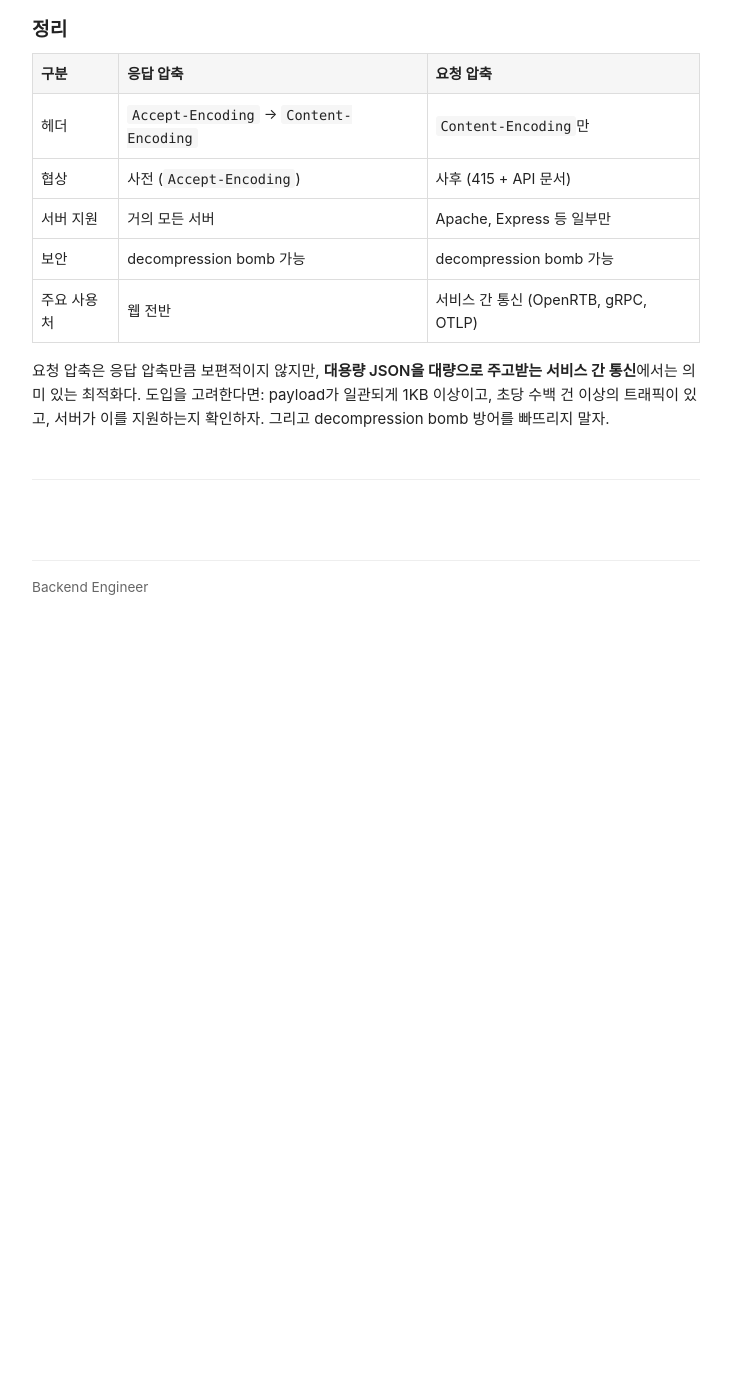
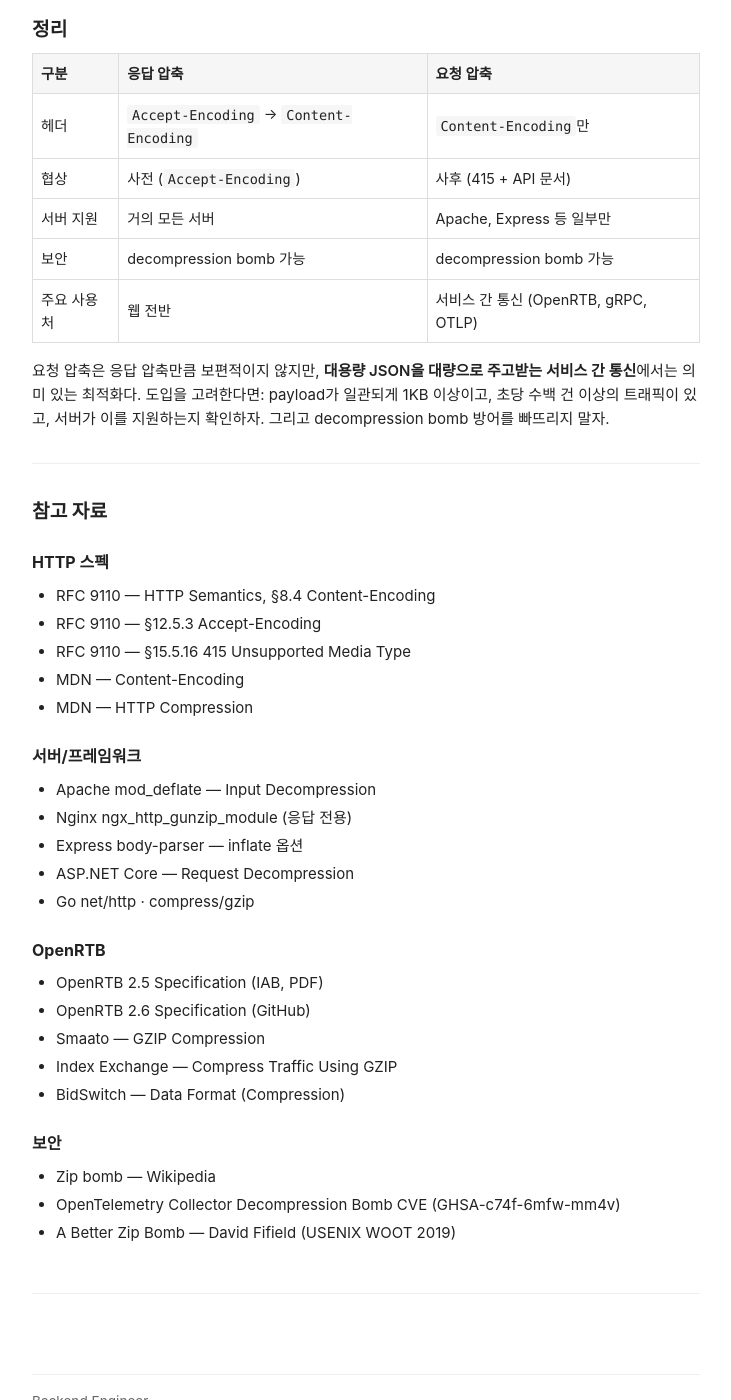
Before and after one commit to junghwan16/junghwan16.github.io, a Jekyll site: the page built from _posts/2026-03-08-http-request-body-compression.md, in a window 1280 px wide and 1400 px high, scrolled down 4421 px. Shown: the whole window, without its empty margins (274-1005 px from the left). Built offline with Jekyll 4.4.1, drawn with Linux system fonts in a browser that asks for light colours; comment, search, counter and statistics services are not loaded; before the commit the page ends 5051 px from its top, so only the background shows below that.

Commit message:
docs: 참고 자료 섹션 추가 — RFC, 서버 문서, OpenRTB 스펙, 보안 레퍼런스
Co-Authored-By: Claude Opus 4.6 <noreply@anthropic.com>

```diff
--- a/_posts/2026-03-08-http-request-body-compression.md
+++ b/_posts/2026-03-08-http-request-body-compression.md
@@ -186,3 +186,37 @@ curl -X POST http://localhost:8080/bid \
 | 주요 사용처 | 웹 전반 | 서비스 간 통신 (OpenRTB, gRPC, OTLP) |
 
 요청 압축은 응답 압축만큼 보편적이지 않지만, **대용량 JSON을 대량으로 주고받는 서비스 간 통신**에서는 의미 있는 최적화다. 도입을 고려한다면: payload가 일관되게 1KB 이상이고, 초당 수백 건 이상의 트래픽이 있고, 서버가 이를 지원하는지 확인하자. 그리고 decompression bomb 방어를 빠뜨리지 말자.
+
+---
+
+## 참고 자료
+
+### HTTP 스펙
+
+- [RFC 9110 — HTTP Semantics, §8.4 Content-Encoding](https://www.rfc-editor.org/rfc/rfc9110#section-8.4)
+- [RFC 9110 — §12.5.3 Accept-Encoding](https://www.rfc-editor.org/rfc/rfc9110#section-12.5.3)
+- [RFC 9110 — §15.5.16 415 Unsupported Media Type](https://www.rfc-editor.org/rfc/rfc9110#section-15.5.16)
+- [MDN — Content-Encoding](https://developer.mozilla.org/en-US/docs/Web/HTTP/Reference/Headers/Content-Encoding)
+- [MDN — HTTP Compression](https://developer.mozilla.org/en-US/docs/Web/HTTP/Guides/Compression)
+
+### 서버/프레임워크
+
+- [Apache mod_deflate — Input Decompression](https://httpd.apache.org/docs/current/mod/mod_deflate.html#input-decompression)
+- [Nginx ngx_http_gunzip_module (응답 전용)](https://nginx.org/en/docs/http/ngx_http_gunzip_module.html)
+- [Express body-parser — inflate 옵션](https://www.npmjs.com/package/body-parser)
+- [ASP.NET Core — Request Decompression](https://learn.microsoft.com/en-us/aspnet/core/fundamentals/middleware/request-decompression)
+- [Go net/http](https://pkg.go.dev/net/http) · [compress/gzip](https://pkg.go.dev/compress/gzip)
+
+### OpenRTB
+
+- [OpenRTB 2.5 Specification (IAB, PDF)](https://www.iab.com/wp-content/uploads/2016/03/OpenRTB-API-Specification-Version-2-5-FINAL.pdf)
+- [OpenRTB 2.6 Specification (GitHub)](https://github.com/InteractiveAdvertisingBureau/openrtb2.x/blob/main/2.6.md)
+- [Smaato — GZIP Compression](https://developers.smaato.com/demand-partners/gzip-compression/)
+- [Index Exchange — Compress Traffic Using GZIP](https://kb.indexexchange.com/dsps/managing_your_traffic/compress_traffic_using_GZIP.htm)
+- [BidSwitch — Data Format (Compression)](https://protocol.bidswitch.com/standards/data-format.html)
+
+### 보안
+
+- [Zip bomb — Wikipedia](https://en.wikipedia.org/wiki/Zip_bomb)
+- [OpenTelemetry Collector Decompression Bomb CVE (GHSA-c74f-6mfw-mm4v)](https://github.com/advisories/GHSA-c74f-6mfw-mm4v)
+- [A Better Zip Bomb — David Fifield (USENIX WOOT 2019)](https://www.bamsoftware.com/hacks/zipbomb/)
```
